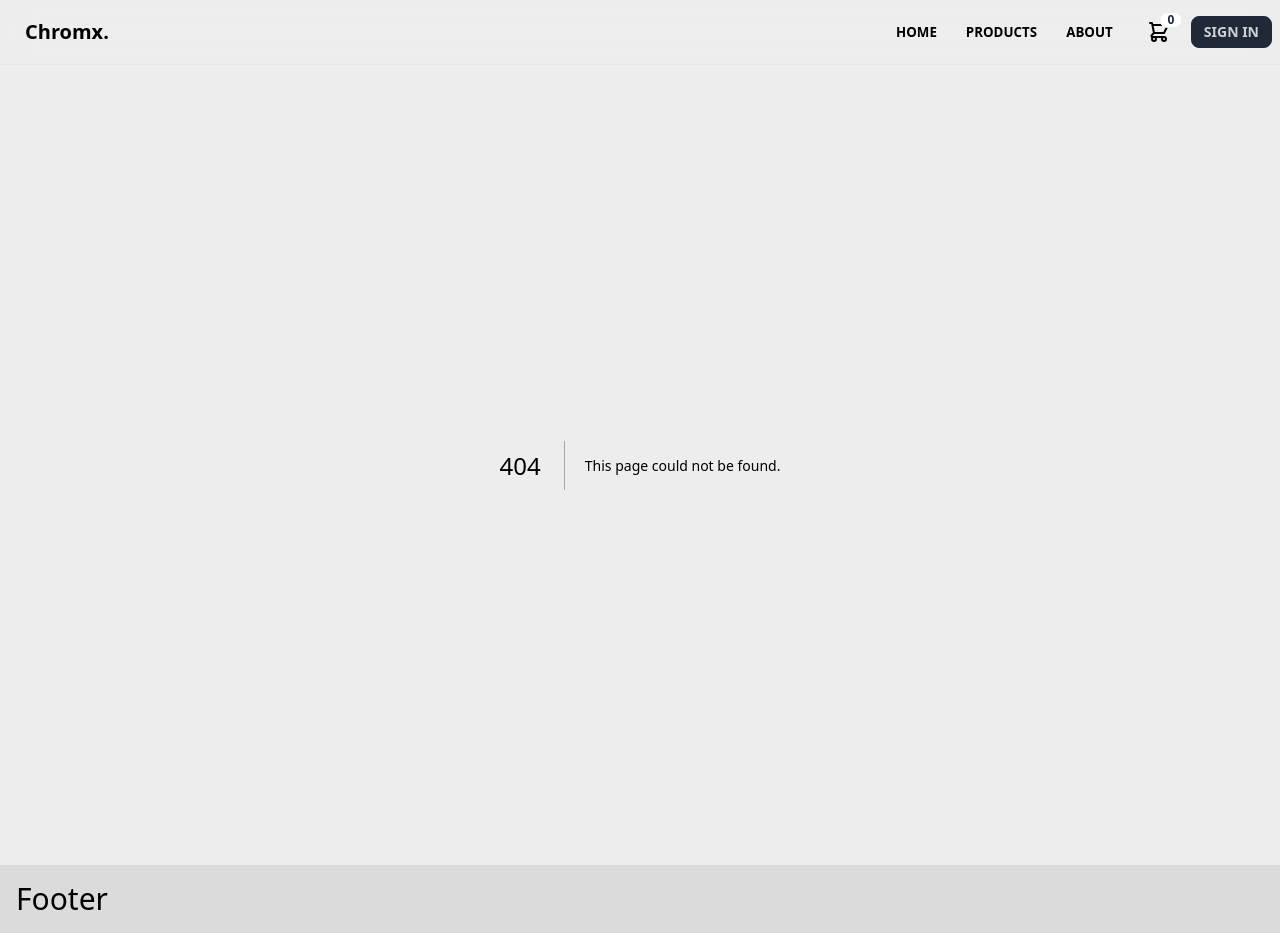
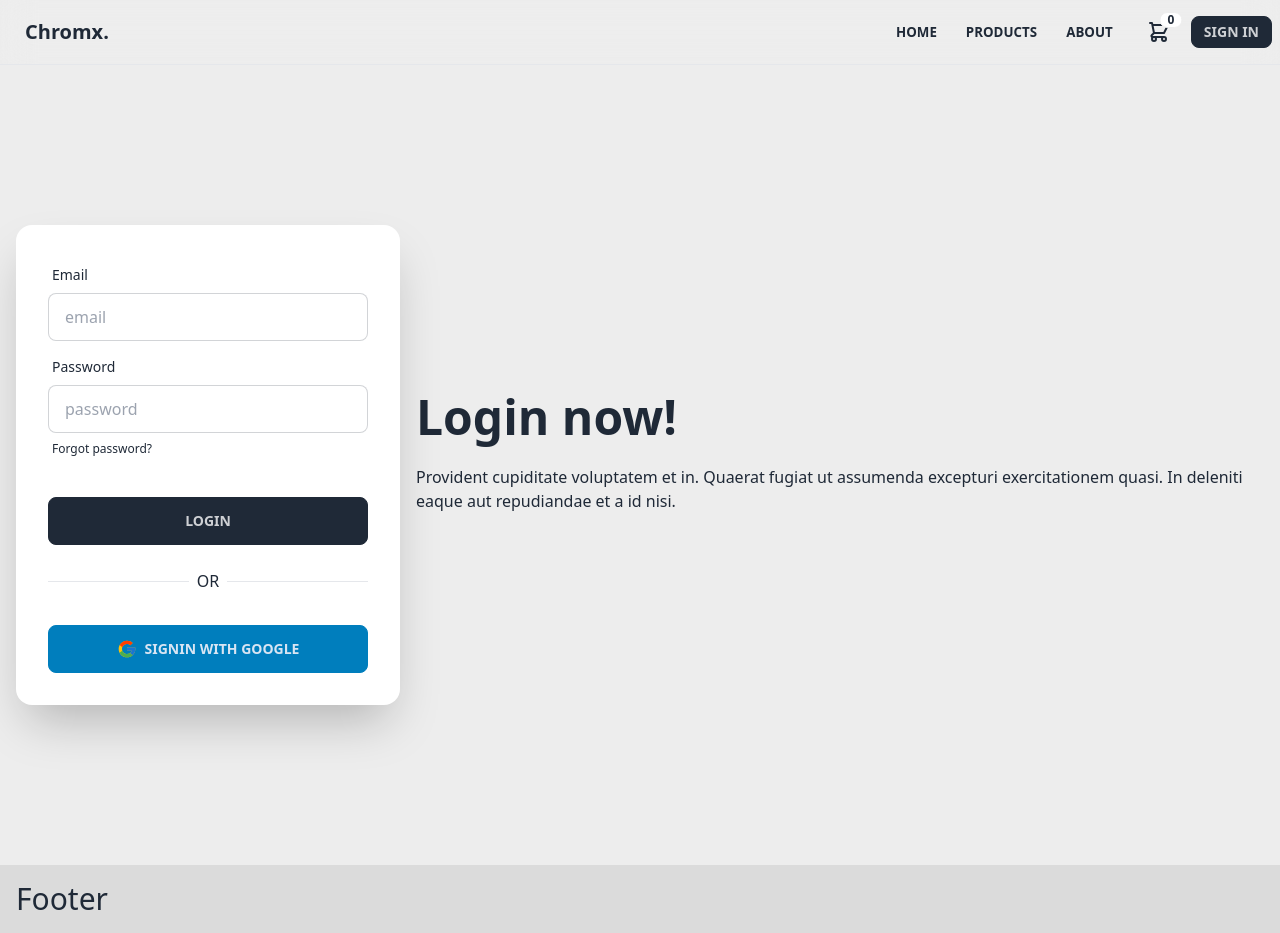
Before and after one commit to 202306-NEA-DZ-FEW/e-commerce-project-chromx, a Next.js app: page /auth/login in a window 1280 px wide. Before the commit this address had no page. Built offline with nearby package versions, Linux system fonts and the light colour scheme; no server answers.

Commit message:
feat(project): add firebase
add firebase auth, firestore and add to cart function to product card

fix #12

```diff
--- a/package.json
+++ b/package.json
@@ -16,15 +16,18 @@
     "autoprefixer": "10.4.16",
     "eslint": "8.50.0",
     "eslint-config-next": "13.5.2",
+    "firebase": "^10.4.0",
     "framer-motion": "^10.16.4",
     "next": "13.5.2",
     "postcss": "8.4.30",
     "react": "18.2.0",
     "react-dom": "18.2.0",
+    "react-firebase-hooks": "^5.1.1",
     "react-icons": "^4.11.0",
     "react-redux": "^8.1.2",
     "react-simple-star-rating": "^5.1.7",
     "react-slick": "^0.29.0",
+    "react-toastify": "^9.1.3",
     "redux-persist": "^6.0.0",
     "slick-carousel": "^1.8.1",
     "tailwindcss": "3.3.3",
--- a/src/components/Navbar.jsx
+++ b/src/components/Navbar.jsx
@@ -1,27 +1,57 @@
-import { categories } from "@/utils/API"
 import Link from "next/link"
-import { HiChevronDown, HiOutlineShoppingCart } from "react-icons/hi"
+import { HiOutlineShoppingCart } from "react-icons/hi"
+import { auth, db } from "@/utils/firebase"
+import { useEffect, useState } from "react"
+import { onAuthStateChanged } from "firebase/auth"
+import { collection, onSnapshot, query, where } from "firebase/firestore"
 
 function Navbar() {
-  const cart = null
-  const user = null
+  const [user, setUser] = useState(null)
+  const [cartItems, setCartItems] = useState([])
   const total = 0
 
+  const getData = () => {
+    if (!user) return
+    //If we have a user => get data from firebase:
+    const collectionRef = collection(db, "cartItems")
+    const q = query(collectionRef, where("user", "==", user.uid))
+    const unsubscribe = onSnapshot(q, (snapshot) => {
+      setCartItems(snapshot.docs.map((doc) => ({ ...doc.data(), id: doc.id })))
+    })
+    return unsubscribe
+  }
+
+  useEffect(() => {
+    onAuthStateChanged(auth, (user) => {
+      if (user) {
+        setUser(user)
+      } else {
+        setUser(null)
+        setCartItems([])
+      }
+    })
+    getData()
+  }, [user])
+
   return (
-    <div className="navbar sticky top-0 z-20 backdrop-filter backdrop-blur-lg bg-opacity-30 border-b border-gray-200">
+    <>
+      <nav className="navbar sticky top-0 z-20 backdrop-filter backdrop-blur-lg bg-opacity-30 border-b border-gray-200">
         <div className="flex-1">
-        <Link href="/" className="btn btn-ghost font-black text-xl normal-case">
+          <Link
+            href="/"
+            className="btn btn-ghost font-black text-xl normal-case"
+          >
             Chromx.
           </Link>
         </div>
-      <div class="items-stretch hidden lg:flex">
-        <Link href="/" class="btn btn-ghost btn-sm rounded-btn">
+        <div className="items-stretch hidden lg:flex">
+          <Link href="/" className="btn btn-ghost btn-sm rounded-btn">
             Home
           </Link>
-        <Link href="/products" class="btn btn-ghost btn-sm rounded-btn">
+          <Link href="/products" className="btn btn-ghost btn-sm rounded-btn">
             Products
           </Link>
-        <Link href="/about" class="btn btn-ghost btn-sm rounded-btn">
+          <Link href="/about" className="btn btn-ghost btn-sm rounded-btn">
             About
           </Link>
         </div>
@@ -30,13 +60,13 @@ function Navbar() {
             <label tabIndex={0} className="btn btn-ghost btn-circle">
               <div className="indicator">
                 <HiOutlineShoppingCart className="text-2xl" />
-              {cart ? (
+                {cartItems ? (
                   <span
                     className={`badge badge-sm indicator-item ${
-                    cart?.length && "badge-warning"
+                      cartItems?.length && "badge-warning"
                     }`}
                   >
-                  {cart?.length}
+                    {cartItems?.length}
                   </span>
                 ) : (
                   <span className={`badge badge-sm indicator-item`}>0</span>
@@ -49,7 +79,7 @@ function Navbar() {
             >
               <div className="card-body">
                 <span className="font-bold text-lg">
-                {cart ? cart.lenght : 0}
+                  {cartItems ? cartItems.lenght : 0}
                 </span>
                 <span className="text-info">Subtotal: {total}</span>
                 <div className="card-actions">
@@ -62,11 +92,11 @@ function Navbar() {
           </div>
           {user ? (
             <div className="dropdown dropdown-end">
-            <label tabIndex={0} className="btn btn-ghost btn-circle avatar">
+              <div tabIndex={0} className="btn btn-ghost btn-circle avatar">
                 <div className="w-10 rounded-full">
-                <img src="https://images.unsplash.com/photo-1580489944761-15a19d654956?ixlib=rb-4.0.3&ixid=M3wxMjA3fDB8MHxwaG90by1wYWdlfHx8fGVufDB8fHx8fA%3D%3D&auto=format&fit=crop&w=1961&q=80" />
+                  <img title={user.displayName} src={user.photoURL} />
                 </div>
-            </label>
+              </div>
               <ul
                 tabIndex={0}
                 className="menu menu-sm dropdown-content mt-3 z-[1] p-2 shadow bg-base-100 rounded-box w-52"
@@ -81,15 +111,18 @@ function Navbar() {
                   <a>Settings</a>
                 </li>
                 <li>
-                <a>Logout</a>
+                  <a onClick={() => auth.signOut()}>Logout</a>
                 </li>
               </ul>
             </div>
           ) : (
-          <button className="btn btn-sm btn-neutral">Sign in</button>
+            <button className="btn btn-sm btn-neutral">
+              <Link href="/auth/login">Sign in</Link>
+            </button>
           )}
         </div>
-    </div>
+      </nav>
+    </>
   )
 }
 
--- a/src/components/Products/ProductCard.jsx
+++ b/src/components/Products/ProductCard.jsx
@@ -3,14 +3,76 @@ import Link from "next/link"
 import Image from "next/image"
 import { BiCartAdd } from "react-icons/bi"
 import { Rating } from "react-simple-star-rating"
+import { auth, db } from "@/utils/firebase"
+import {
+  addDoc,
+  collection,
+  doc,
+  getDocs,
+  query,
+  serverTimestamp,
+  updateDoc,
+  where,
+} from "firebase/firestore"
+import { useAuthState } from "react-firebase-hooks/auth"
+import { toast } from "react-toastify"
 
 //component imports
 import FormattedPrice from "./FormattedPrice"
 
 function ProductCard({ product }) {
+  const [user, loading] = useAuthState(auth)
   const originalPrice = product.price
   const discountPercentage = product.discountPercentage
   const finalPrice = originalPrice - originalPrice * (discountPercentage / 100)
+
+  async function onAddToCart() {
+    if (!user) {
+      toast.error("You need to login first😡", {
+        position: toast.POSITION.TOP_CENTER,
+        autoClose: 1500,
+      })
+      return
+    }
+    const collectionRef = collection(db, "cartItems")
+    const q = query(
+      collectionRef,
+      where("id", "==", product.id),
+      where("user", "==", user.uid),
+    )
+
+    const querySnapshot = await getDocs(q)
+
+    if (!querySnapshot.empty) {
+      const cartItemDoc = querySnapshot.docs[0]
+      const currentQuantity = cartItemDoc.data().quantity
+      await updateDoc(doc(db, "cartItems", cartItemDoc.id), {
+        quantity: currentQuantity + 1,
+        timestamp: serverTimestamp(),
+      })
+      const updatedQuantity = currentQuantity + 1
+      toast.success(
+        `You Added ${updatedQuantity} items of that product so far! 🤑`,
+        {
+          position: toast.POSITION.TOP_CENTER,
+          autoClose: 1500,
+        },
+      )
+    } else {
+      await addDoc(collectionRef, {
+        ...product,
+        quantity: 1,
+        timestamp: serverTimestamp(),
+        user: user.uid,
+        avatar: user.photoURL,
+        username: user.displayName,
+      })
+      toast.success("Your product has been added successfully 👌", {
+        position: toast.POSITION.TOP_CENTER,
+        autoClose: 1500,
+      })
+    }
+  }
 
   return (
     <div className="card card-compact bg-white shadow-sm md:max-w-70 w-60 group">
@@ -53,7 +115,10 @@ function ProductCard({ product }) {
               <FormattedPrice amount={finalPrice} />
             </h3>
           </div>
-          <button className="btn btn-sm btn-square btn-ghost">
+          <button
+            onClick={onAddToCart}
+            className="btn btn-sm btn-square btn-ghost"
+          >
             <BiCartAdd className="text-2xl" />
           </button>
         </div>
--- a/src/pages/_app.js
+++ b/src/pages/_app.js
@@ -2,10 +2,13 @@ import "@/styles/globals.css"
 import "slick-carousel/slick/slick.css"
 import "slick-carousel/slick/slick-theme.css"
 import RootLayout from "@/components/layouts/RootLayout"
+import { ToastContainer } from "react-toastify"
+import "react-toastify/dist/ReactToastify.css"
 
 export default function App({ Component, pageProps }) {
   return (
     <RootLayout>
+      <ToastContainer limit={1} />
       <Component {...pageProps} />
     </RootLayout>
   )
--- /dev/null
+++ b/src/pages/auth/login/index.js
@@ -0,0 +1,89 @@
+import { FcGoogle } from "react-icons/fc"
+import { signInWithPopup, GoogleAuthProvider } from "firebase/auth"
+import { useAuthState } from "react-firebase-hooks/auth"
+import { useRouter } from "next/navigation"
+import { auth } from "@/utils/firebase"
+import { useEffect } from "react"
+
+function LoginPage() {
+  const route = useRouter()
+  const [user, loading] = useAuthState(auth)
+  const googleProvider = new GoogleAuthProvider()
+
+  const googleLogin = async () => {
+    try {
+      const result = await signInWithPopup(auth, googleProvider)
+      route.push("/")
+    } catch (error) {
+      console.log(error)
+    }
+  }
+
+  useEffect(() => {
+    if (user) {
+      route.push("/")
+    } else {
+      console.log("Login")
+    }
+  }, [user])
+
+  return (
+    <div className="hero min-h-screen bg-base-200">
+      <div className="hero-content flex-col lg:flex-row-reverse">
+        <div className="text-center lg:text-left">
+          <h1 className="text-5xl font-bold">Login now!</h1>
+          <p className="py-6">
+            Provident cupiditate voluptatem et in. Quaerat fugiat ut assumenda
+            excepturi exercitationem quasi. In deleniti eaque aut repudiandae et
+            a id nisi.
+          </p>
+        </div>
+        <div className="card flex-shrink-0 w-full max-w-sm shadow-2xl bg-base-100">
+          <div className="card-body">
+            <div className="form-control">
+              <label className="label">
+                <span className="label-text">Email</span>
+              </label>
+              <input
+                type="text"
+                placeholder="email"
+                className="input input-bordered"
+              />
+            </div>
+            <div className="form-control">
+              <label className="label">
+                <span className="label-text">Password</span>
+              </label>
+              <input
+                type="text"
+                placeholder="password"
+                className="input input-bordered"
+              />
+              <label className="label">
+                <a href="#" className="label-text-alt link link-hover">
+                  Forgot password?
+                </a>
+              </label>
+            </div>
+            <div className="form-control mt-6">
+              <button className="btn btn-neutral">Login</button>
+            </div>
+            <span className="flex gap-2 items-center mt-4">
+              <hr className="w-full" />
+              OR
+              <hr className="w-full" />
+            </span>
+            <div className="form-control mt-6">
+              <button onClick={googleLogin} className="btn btn-secondary">
+                <FcGoogle className="text-xl" />
+                Signin with google
+              </button>
+            </div>
+          </div>
+        </div>
+      </div>
+    </div>
+  )
+}
+
+export default LoginPage
--- /dev/null
+++ b/src/utils/firebase.js
@@ -0,0 +1,18 @@
+import { initializeApp } from "firebase/app"
+import { getAuth } from "firebase/auth"
+import { getFirestore } from "firebase/firestore"
+
+const firebaseConfig = {
+  apiKey: process.env.NEXT_PUBLIC_API_KEY,
+  authDomain: process.env.NEXT_PUBLIC_AUTH_DOMAIN,
+  projectId: process.env.NEXT_PUBLIC_PROJECT_ID,
+  storageBucket: process.env.NEXT_PUBLIC_STORAGE_BUCKET,
+  messagingSenderId: process.env.NEXT_PUBLIC_MESSAGING_SENDER_ID,
+  appId: process.env.NEXT_PUBLIC_APP_ID,
+}
+
+// Initialize Firebase
+const app = initializeApp(firebaseConfig)
+
+export const auth = getAuth()
+export const db = getFirestore(app)
```
Also changed, not shown: 1 other file (tests, documents, lock files or other folders). Lines whose indentation alone changed are shown as unchanged.
